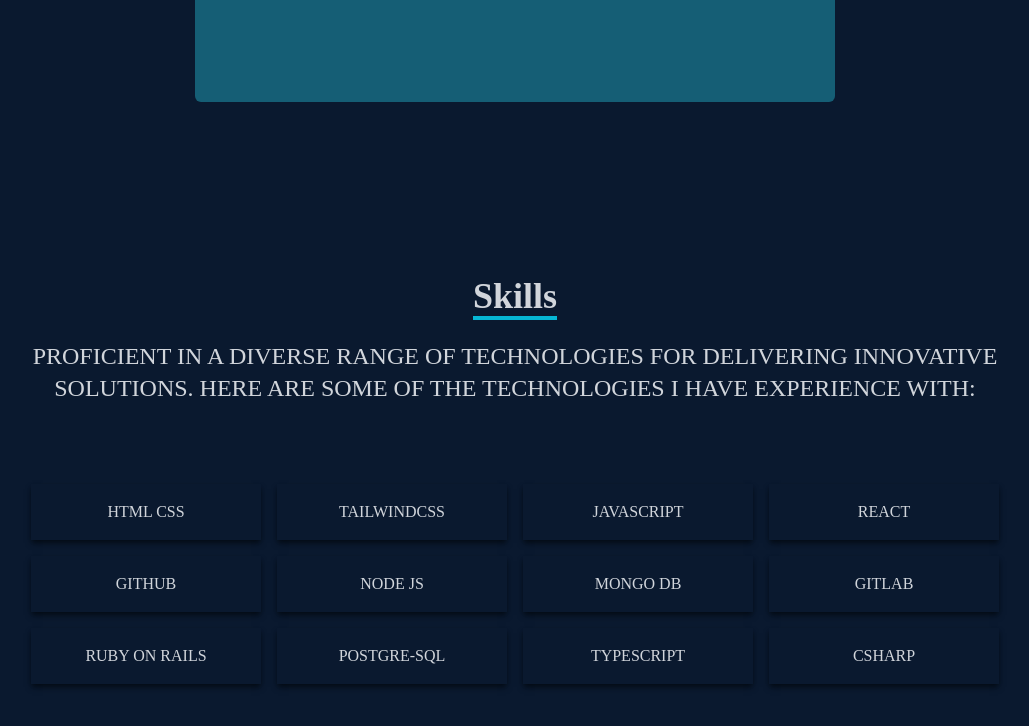
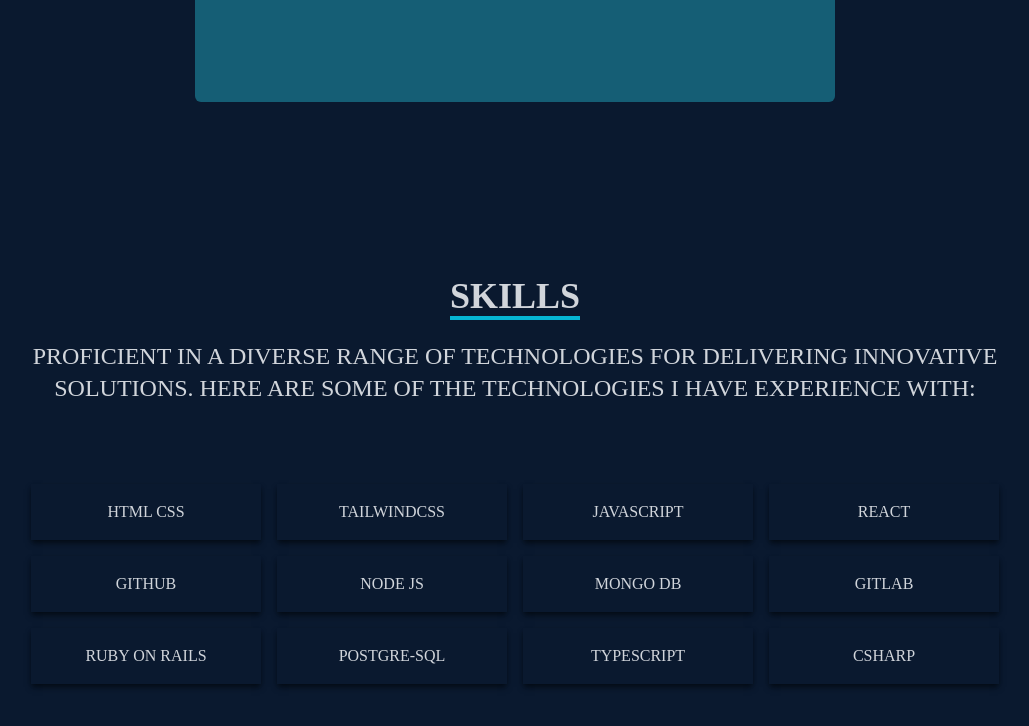
Before and after one commit to sabbatj/react-portfolio-js, a React (Create React App) app: page / in a window 1280 px wide. Shown: the part 1526-2252 px from the top of the page, without its empty margins (125-1154 px from the left). Built offline with nearby package versions, Linux system fonts and the light colour scheme.

Commit message:
Update skills.screen.tsx

```diff
--- a/src/screens/skills/skills.screen.tsx
+++ b/src/screens/skills/skills.screen.tsx
@@ -26,7 +26,7 @@ const Skills = () => {
             initial="hidden"
             animate="visible"
           >
-            Skills
+            SKILLS
           </motion.p>
           <motion.p
             className='py-5 text-2xl text-center'
```
